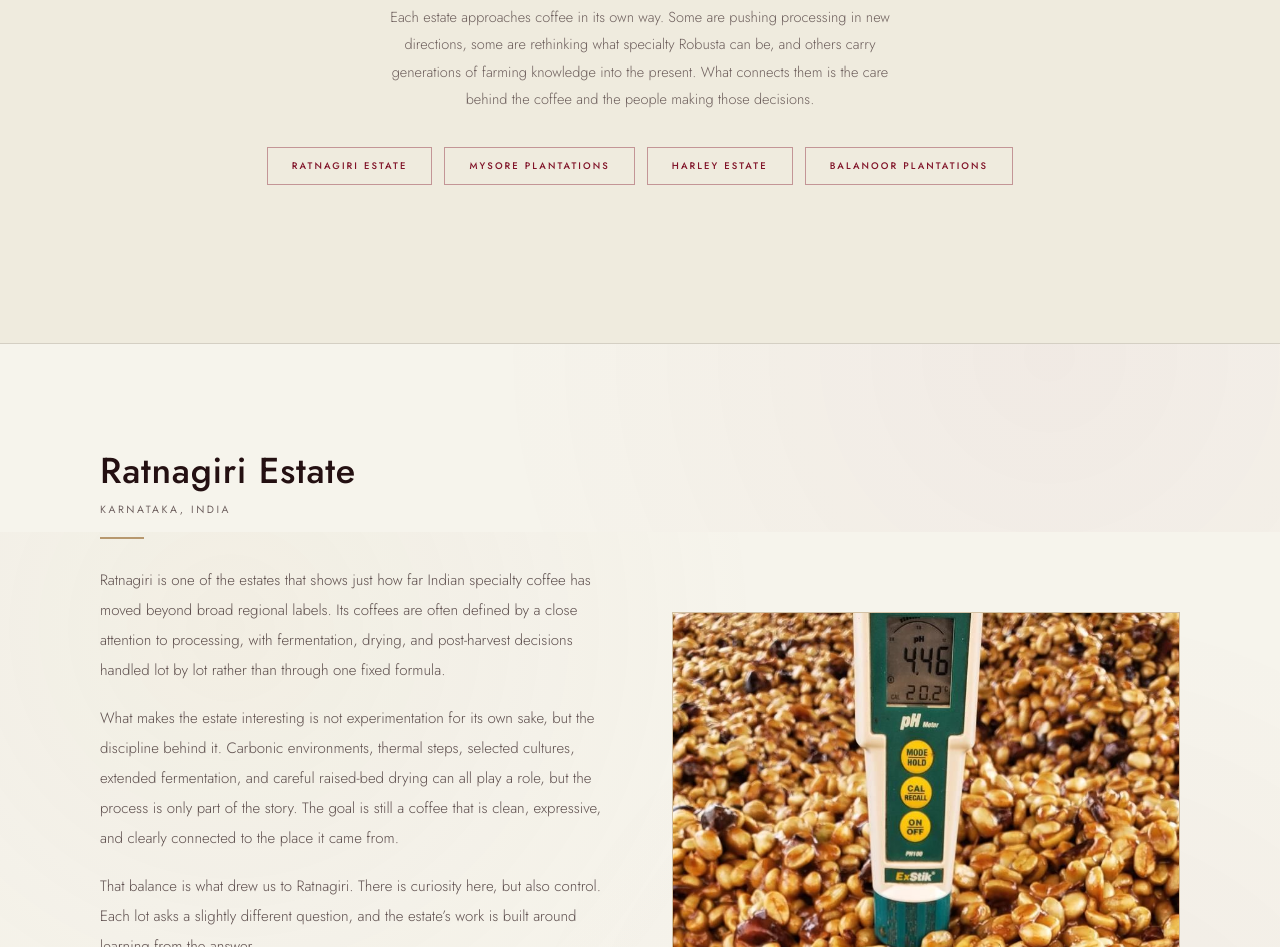
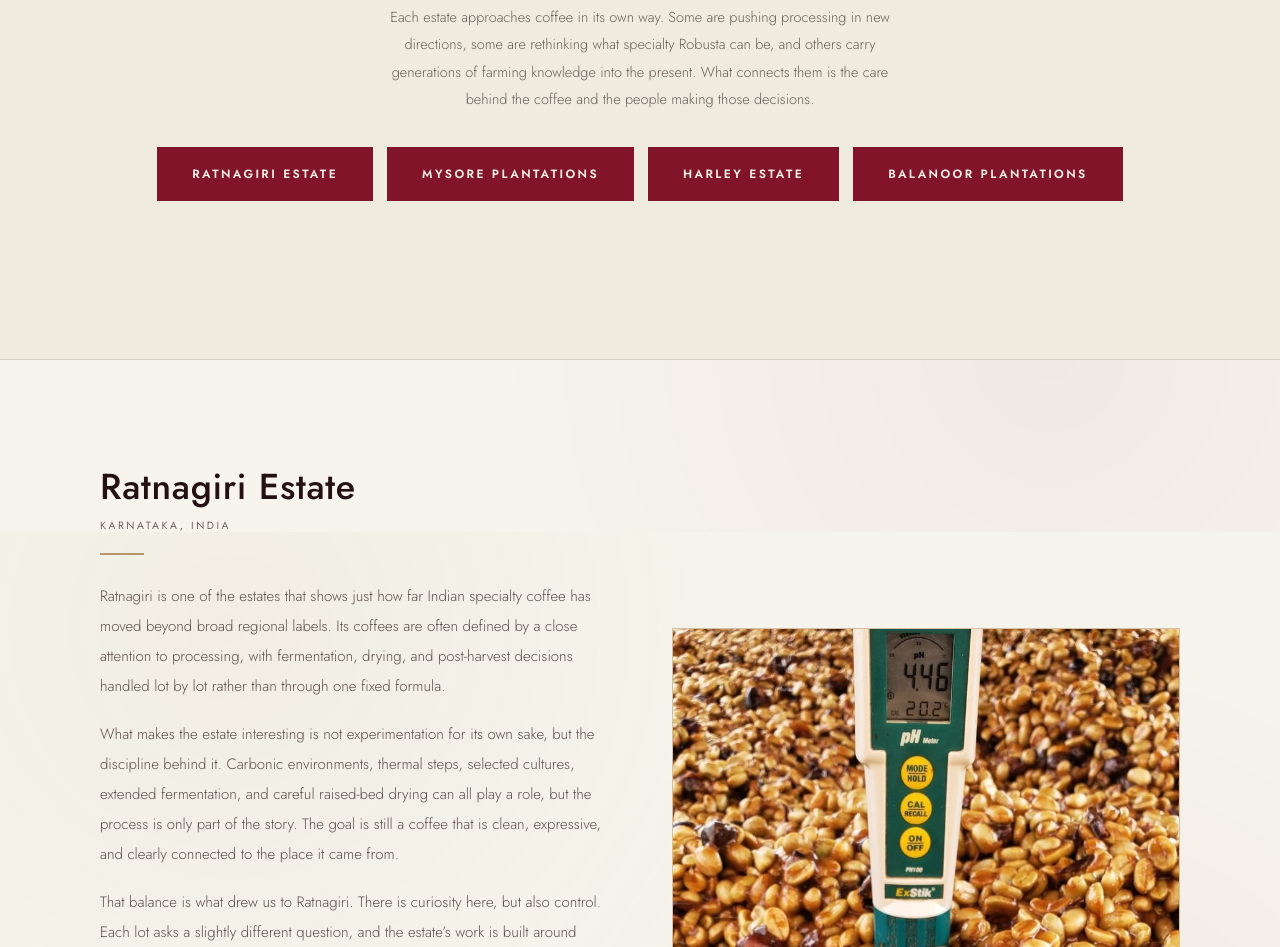
Before and after one commit to kuldeep-gill-dev/kuyilorigins, a plain HTML site: page producers.html in a window 1280 px wide. Shown: the part 1068-2015 px from the top of the page. Drawn offline with Linux system fonts and the light colour scheme.

Commit message:
Our Producers: make the four estate jump buttons larger, bolder and solid maroon

```diff
--- a/kuyil.css
+++ b/kuyil.css
@@ -927,9 +927,11 @@ img{max-width:100%}
 
 
 /* Our Producers: jump buttons under the intro */
-.estate-jump{display:flex;flex-wrap:wrap;justify-content:center;gap:12px;margin-top:34px}
+.estate-jump{display:flex;flex-wrap:wrap;justify-content:center;gap:14px;margin-top:34px}
+.estate-jump .btn{padding:17px 34px;font-size:12px;font-weight:600;letter-spacing:.2em;background:var(--maroon);color:var(--cream);border-color:var(--maroon)}
+.estate-jump .btn:hover{background:var(--maroon-dk);border-color:var(--maroon-dk);color:var(--cream)}
 #ratnagiri,#mysore,#harley,#balanoor{scroll-margin-top:var(--nav-h)}
-@media(max-width:600px){.estate-jump{gap:10px}.estate-jump .btn{flex:1 1 calc(50% - 10px);padding-left:12px;padding-right:12px}}
+@media(max-width:600px){.estate-jump{gap:10px}.estate-jump .btn{flex:1 1 calc(50% - 10px);padding:15px 10px;font-size:11px;letter-spacing:.14em}}
 
 /* Journal: the page title uses the small label voice, like the other pages */
 .phead h1.eyebrow{font-family:inherit;font-size:12.5px;font-weight:500;letter-spacing:.32em;text-transform:uppercase;line-height:1.6;color:var(--maroon);margin-bottom:20px}
```
